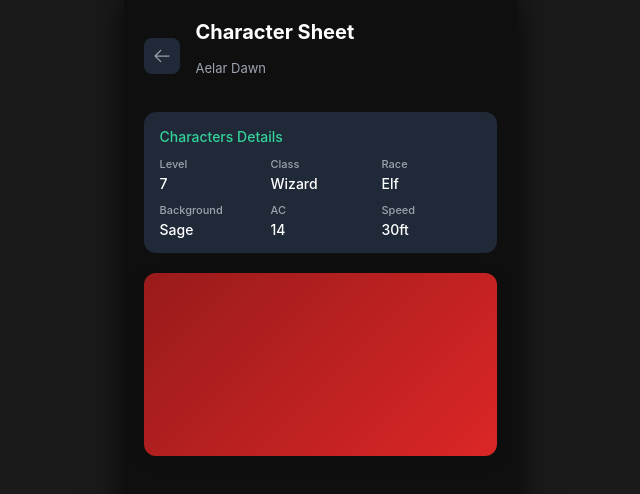
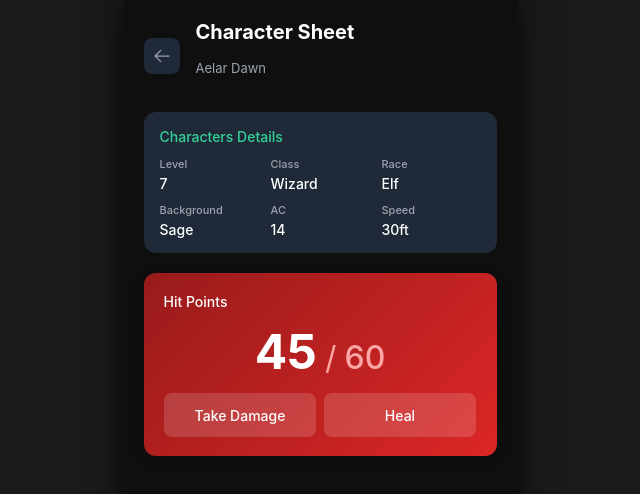
Before and after one commit to Whimsy-rat-trap/dnd-mobile-app, a React (Create React App) app: page /characters in a window 1280 px wide. Shown: the top 494 px of the page, without its empty margins (320-960 px from the left). Built offline with nearby package versions, Linux system fonts and the light colour scheme.

Commit message:
0.0.17 (work on the character sheet page)

```diff
--- a/src/pages/CharacterContainer.css
+++ b/src/pages/CharacterContainer.css
@@ -107,6 +107,73 @@
     border-radius: 12px;
     background: linear-gradient(315deg, #dc2626 0%, #991b1b 100%);
     box-shadow: 0 4px 16px 0 rgba(0, 0, 0, 0.1);
+    display: flex;
+    flex-direction: column;
+}
+
+.hp-title {
+    font-family: var(--font-family);
+    font-weight: 500;
+    font-size: 14px;
+    color: #fff;
+    margin-bottom: 12px;
+}
+
+.hp-display {
+    display: flex;
+    justify-content: center;
+    align-items: baseline;
+    gap: 8px;
+    margin-bottom: 12px;
+}
+
+.hp-current {
+    font-family: var(--font-family);
+    font-weight: 700;
+    font-size: 48px;
+    text-align: center;
+    color: #fff;
+}
+
+.hp-separator {
+    font-family: var(--font-family);
+    font-weight: 400;
+    font-size: 32px;
+    text-align: center;
+    color: #fca5a5;
+}
+
+.hp-max {
+    font-family: var(--font-family);
+    font-weight: 500;
+    font-size: 32px;
+    text-align: center;
+    color: #fca5a5;
+}
+
+.hp-controls {
+    display: flex;
+    justify-content: center;
+    gap: 8px;
+}
+
+.hp-button {
+    border-radius: 8px;
+    width: 152px;
+    height: 44px;
+    background: rgba(255, 255, 255, 0.15);
+    border: none;
+    font-family: var(--font-family);
+    font-weight: 500;
+    font-size: 14px;
+    text-align: center;
+    color: #fff;
+    cursor: pointer;
+    transition: background 0.2s;
+}
+
+.hp-button:hover {
+    background: rgba(255, 255, 255, 0.25);
 }
 
 /* Abilities и Skills */
--- a/src/pages/CharacterContainer.tsx
+++ b/src/pages/CharacterContainer.tsx
@@ -68,7 +68,18 @@ const CharacterContainer: React.FC = () => {
                 </div>
 
                 <div className="section-hp">
+                    <div className="hp-title">Hit Points</div>
 
+                    <div className="hp-display">
+                        <span className="hp-current">45</span>
+                        <span className="hp-separator">/</span>
+                        <span className="hp-max">60</span>
+                    </div>
+
+                    <div className="hp-controls">
+                        <button className="hp-button">Take Damage</button>
+                        <button className="hp-button">Heal</button>
+                    </div>
                 </div>
 
                 <div className="section-abilities">
```
